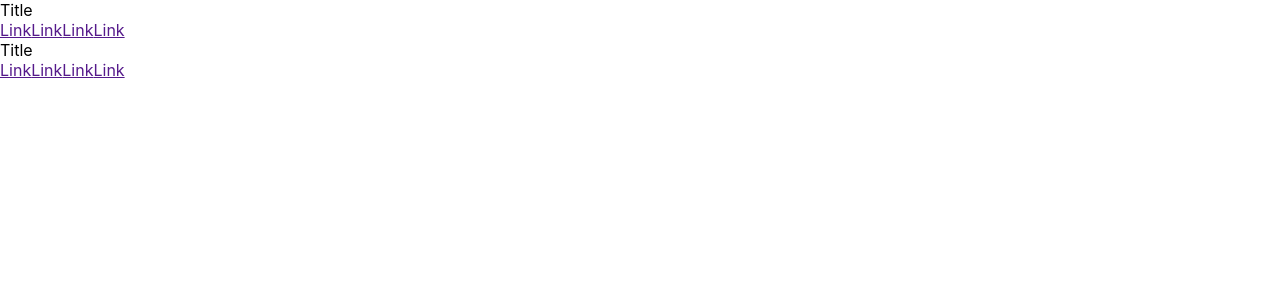
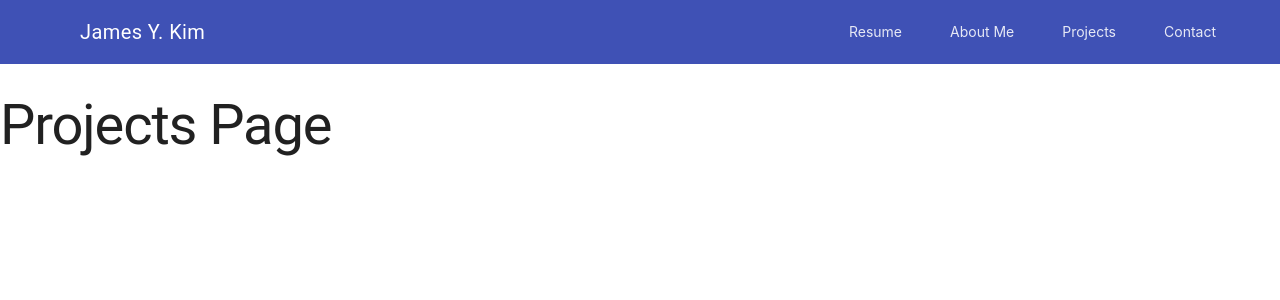
Before and after one commit to jyk524/React-Portfolio-V1, a React (Create React App) app: page /projects in a window 1280 px wide. Shown: the top 300 px of the page. Built offline with nearby package versions, Linux system fonts and the light colour scheme.

Commit message:
added file structure and working react router

```diff
--- a/package.json
+++ b/package.json
@@ -11,6 +11,7 @@
     "react-dom": "^16.13.1",
     "react-ga": "^3.1.2",
     "react-mdl": "^2.1.0",
+    "react-router-dom": "^5.2.0",
     "react-scripts": "3.4.3"
   },
   "scripts": {
--- a/public/index.html
+++ b/public/index.html
@@ -15,6 +15,9 @@
       user's mobile device or desktop. See https://developers.google.com/web/fundamentals/web-app-manifest/
     -->
     <link rel="manifest" href="%PUBLIC_URL%/manifest.json" />
+    <link rel="stylesheet" href="https://fonts.googleapis.com/icon?family=Material+Icons">
+    <link rel="stylesheet" href="https://code.getmdl.io/1.3.0/material.indigo-pink.min.css">
+    <script defer src="https://code.getmdl.io/1.3.0/material.min.js"></script>
     <link rel="stylesheet" href="https://fonts.googleapis.com/icon?family=Material+Icons">
     <!--
       Notice the use of %PUBLIC_URL% in the tags above.
--- a/src/App.js
+++ b/src/App.js
@@ -1,43 +1,46 @@
 import React, { Component } from 'react';
 import './App.css';
 import { Layout, Header, Navigation, Drawer, Button, Card, CardText } from 'react-mdl';
+import Main from './components/main'
 
-
-function App() {
+class App extends Component {
+  render () {
     return (
-  //  Uses a header that scrolls with the text, rather than staying locked at the top
+      // Scrolling Navbar
       <div class="mdl-layout mdl-js-layout">
         <header class="mdl-layout__header mdl-layout__header--scroll">
           <div class="mdl-layout__header-row">
-      {/* Title */}
-      <span class="mdl-layout-title">Title</span>
-      {/*  Add spacer, to align navigation to the right  */}
+            {/* <!-- Title --> */}
+            <span class="mdl-layout-title">James Y. Kim</span>
+            {/* <!-- Add spacer, to align navigation to the right --> */}
             <div class="mdl-layout-spacer"></div>
-      {/*  Navigation  */}
+            {/* <!-- Navigation --> */}
             <nav class="mdl-navigation">
-        <a class="mdl-navigation__link" href="">Link</a>
-        <a class="mdl-navigation__link" href="">Link</a>
-        <a class="mdl-navigation__link" href="">Link</a>
-        <a class="mdl-navigation__link" href="">Link</a>
+              <a class="mdl-navigation__link" href="/resume">Resume</a>
+              <a class="mdl-navigation__link" href="/aboutme">About Me</a>
+              <a class="mdl-navigation__link" href="/projects">Projects</a>
+              <a class="mdl-navigation__link" href="/contact">Contact</a>
             </nav>
           </div>
         </header>
         <div class="mdl-layout__drawer">
-    <span class="mdl-layout-title">Title</span>
+          <span class="mdl-layout-title">James Y. Kim</span>
           <nav class="mdl-navigation">
-      <a class="mdl-navigation__link" href="">Link</a>
-      <a class="mdl-navigation__link" href="">Link</a>
-      <a class="mdl-navigation__link" href="">Link</a>
-      <a class="mdl-navigation__link" href="">Link</a>
+            <a class="mdl-navigation__link" href="/resume">Resume</a>
+            <a class="mdl-navigation__link" href="/aboutme">About Me</a>
+            <a class="mdl-navigation__link" href="/projects">Projects</a>
+            <a class="mdl-navigation__link" href="/contact">Contact</a>
           </nav>
         </div>
         <main class="mdl-layout__content">
           <div class="page-content">
-      {/* <!-- Your content goes here --> */}
+            <Main />
           </div>
         </main>
       </div>
     );
   }
+}
+
 
 export default App;
--- /dev/null
+++ b/src/components/aboutme.js
@@ -0,0 +1,13 @@
+import React, { Component } from 'react';
+
+class About extends Component {
+    render() {
+        return (
+            <div>
+                <h1>About Page</h1>
+            </div>
+        )
+    }
+}
+
+export default About;
--- /dev/null
+++ b/src/components/contact.js
@@ -0,0 +1,13 @@
+import React, { Component } from 'react';
+
+class Contact extends Component {
+    render() {
+        return (
+            <div>
+                <h1>Contact Page</h1>
+            </div>
+        )
+    }
+}
+
+export default Contact;
--- /dev/null
+++ b/src/components/landingpage.js
@@ -0,0 +1,13 @@
+import React, { Component } from 'react';
+
+class Landing extends Component {
+    render() {
+        return (
+            <div>
+                <h1>Landing Page</h1>
+            </div>
+        )
+    }
+}
+
+export default Landing;
--- /dev/null
+++ b/src/components/main.js
@@ -0,0 +1,23 @@
+// DEPENDENCIES
+import React from 'react';
+import { Switch, Route } from 'react-router-dom'
+// no component because not class based component
+// class based component for use with state
+import LandingPage from './landingpage'
+import AboutMe from './aboutme'
+import Contact from'./contact'
+import Projects from './projects'
+import Resume from './resume'
+
+const Main = () => (
+    <Switch>
+        {/* Exact is used on the first one */}
+        <Route exact path="/" component={LandingPage} />
+        <Route path="/aboutme" component={AboutMe} />
+        <Route path="/contact" component={Contact} />
+        <Route path="/projects" component={Projects} />
+        <Route path="/resume" component={Resume} />
+    </Switch>
+)
+
+export default Main;
--- /dev/null
+++ b/src/components/projects.js
@@ -0,0 +1,13 @@
+import React, { Component } from 'react';
+
+class Projects extends Component {
+    render() {
+        return (
+            <div>
+                <h1>Projects Page</h1>
+            </div>
+        )
+    }
+}
+
+export default Projects;
--- /dev/null
+++ b/src/components/resume.js
@@ -0,0 +1,13 @@
+import React, { Component } from 'react';
+
+class Resume extends Component {
+    render() {
+        return (
+            <div>
+                <h1>Resume Page</h1>
+            </div>
+        )
+    }
+}
+
+export default Resume;
--- a/src/index.js
+++ b/src/index.js
@@ -5,12 +5,13 @@ import App from './App';
 import * as serviceWorker from './serviceWorker';
 import 'react-mdl/extra/material.css';
 import 'react-mdl/extra/material.js';
+import { BrowserRouter } from 'react-router-dom'
 
 ReactDOM.render(
-  <React.StrictMode>
-    <App />
-  </React.StrictMode>,
-  document.getElementById('root')
+    <BrowserRouter>
+      <App />
+    </BrowserRouter>
+  , document.getElementById('root')
 );
 
 // If you want your app to work offline and load faster, you can change
```
Also changed, not shown: 1 other file (tests, documents, lock files or other folders). Lines whose indentation alone changed are shown as unchanged.
